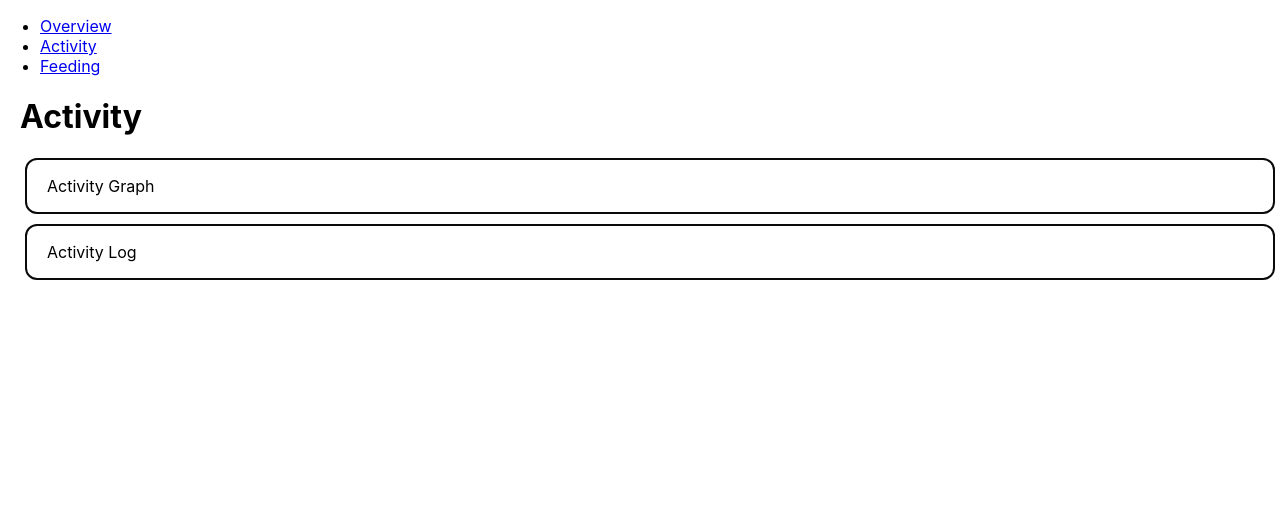
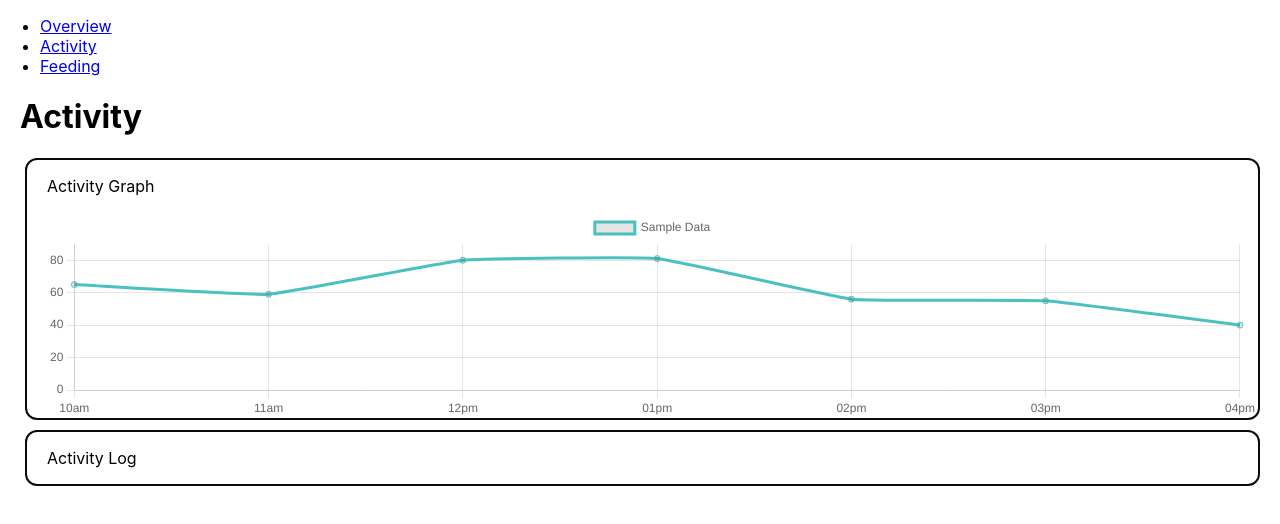
Before and after one commit to kmohan00/octopus, a React (Create React App) app: page /activity in a window 1280 px wide. Shown: the top 524 px of the page. Built offline with nearby package versions, Linux system fonts and the light colour scheme.

Commit message:
Basic line chart

```diff
--- a/package.json
+++ b/package.json
@@ -3,10 +3,12 @@
   "version": "0.1.0",
   "private": true,
   "dependencies": {
+    "@canvasjs/react-charts": "^1.0.2",
     "@testing-library/jest-dom": "^5.17.0",
     "@testing-library/react": "^13.4.0",
     "@testing-library/user-event": "^13.5.0",
     "react": "^18.2.0",
+    "react-chartjs-2": "^5.2.0",
     "react-dom": "^18.2.0",
     "react-hook-form": "^7.51.2",
     "react-scripts": "5.0.1",
--- a/src/Activity.js
+++ b/src/Activity.js
@@ -1,6 +1,35 @@
-import React, { useState, useEffect } from 'react';
+import React, { useState, useEffect, Component } from 'react';
+import CanvasJSReact from '@canvasjs/react-charts';
+import { Line } from 'react-chartjs-2';
+import Chart from 'chart.js/auto';
+
+// var CanvasJS = CanvasJSReact.CanvasJS;
+// var CanvasJSChart = CanvasJSReact.CanvasJSChart;
+// var dps = [{x: 1, y: 10}, {x: 2, y: 13}, {x: 3, y: 18}, {x: 4, y: 20}, {x: 5, y: 17},{x: 6, y: 10}, {x: 7, y: 13}, {x: 8, y: 18}, {x: 9, y: 20}, {x: 10, y: 17}];   //dataPoints.
+// var xVal = dps.length + 1;
+// var yVal = 15;
+// var updateInterval = 1000;
 
 function Activity() {
+  const data = {
+    labels: ['10am', '11am', '12pm', '01pm', '02pm', '03pm', '04pm'],
+    datasets: [
+      {
+        label: 'Sample Data',
+        data: [65, 59, 80, 81, 56, 55, 40],
+        fill: false,
+        borderColor: 'rgb(75, 192, 192)',
+        tension: 0.1,
+      },
+    ],
+  };
+  const options = {
+    scales: {
+      y: {
+        beginAtZero: true,
+      },
+    },
+  };
   return (
     <div className='main'>
             <h1>Activity</h1>
@@ -8,7 +37,7 @@ function Activity() {
               <p>
                 Activity Graph
               </p>
-
+              <Line className='line' data={data} options={options} />
             </div>
             <div className='log'>
               <p>
--- a/src/index.css
+++ b/src/index.css
@@ -56,6 +56,13 @@ code {
   margin: 5px;
   margin-top: 10px;
   padding-left: 20px;
+  /* zoom: 0.50; */
+  margin-right: 20px;
+}
+.line{
+  /* zoom: .75; */
+  /* max-height: 90%; */
+  max-height: 80%;
 }
 .log{
   border: 2px solid #090a0a;
@@ -63,6 +70,7 @@ code {
   margin: 5px;
   margin-top: 10px;
   padding-left: 20px;
+  margin-right: 20px;
 }
 .horiz{
   display: flex;
```
Also changed, not shown: 1 other file (tests, documents, lock files or other folders).
